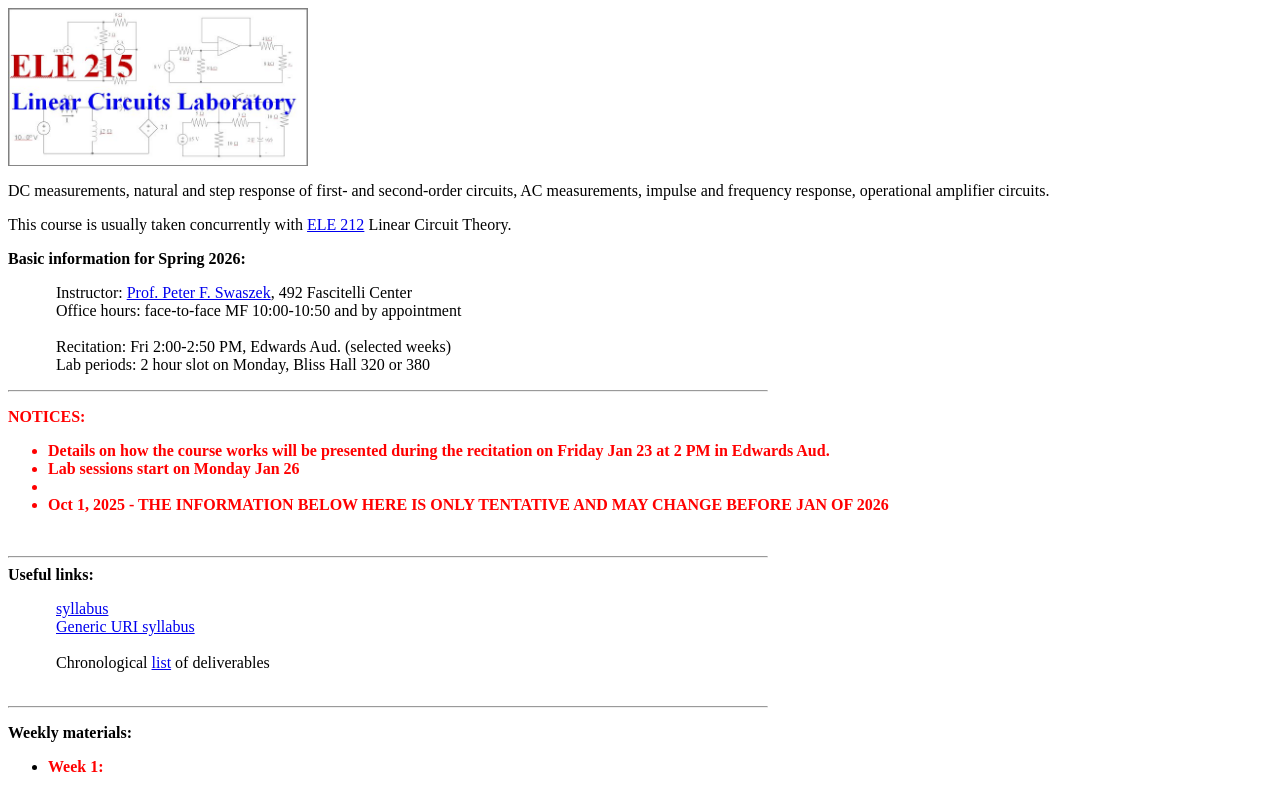
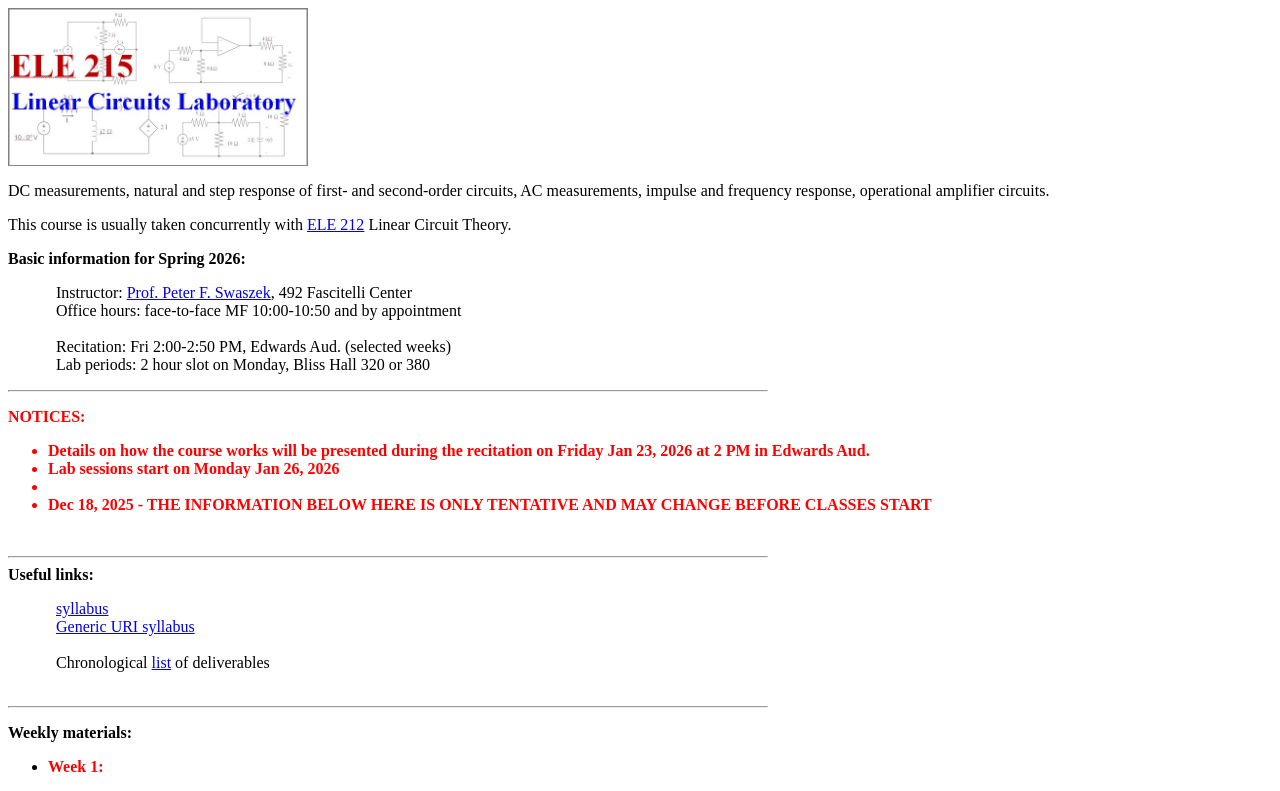
Before and after one commit to pswaszek/ELE215, a plain HTML site: page index.html in a window 1280 px wide. Shown: the top 791 px of the page. Drawn offline with Linux system fonts and the light colour scheme.

Commit message:
Update index.html

```diff
--- a/index.html
+++ b/index.html
@@ -4,7 +4,7 @@
 <meta http-equiv="Content-Type" content="text/html; charset=windows-1252">
 
 <title>
-ELE 215 - spring 2025
+ELE 215 - spring 2026
 </title>
 
 </head>
@@ -42,11 +42,11 @@ Basic information for Spring 2026:
 <p>
 <ul>
 <li> Details on how the course works will be presented during the recitation on Friday
-	Jan 23 at 2 PM in Edwards Aud.
-<li> Lab sessions start on Monday Jan 26
+	Jan 23, 2026 at 2 PM in Edwards Aud.
+<li> Lab sessions start on Monday Jan 26, 2026
 <li>
-<li> Oct 1, 2025 - THE INFORMATION BELOW HERE IS ONLY TENTATIVE AND
-	MAY CHANGE BEFORE JAN OF 2026
+<li> Dec 18, 2025 - THE INFORMATION BELOW HERE IS ONLY TENTATIVE AND
+	MAY CHANGE BEFORE CLASSES START
 </ul>
 </font> </b><br>
 
```
